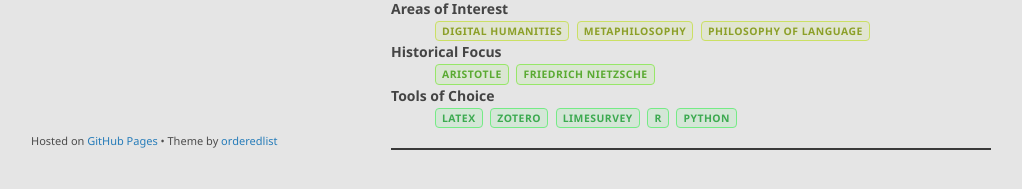
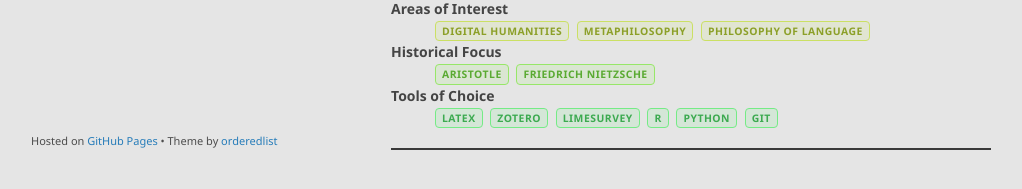
Before and after one commit to alephmembeth/alephmembeth.github.io, a Jekyll site: the page built from index.md, in a window 1280 px wide and 1142 px high. Shown: the part 922-1111 px from the top of the window, without its empty margins (129-1151 px from the left). Built offline with Jekyll 4.4.1, drawn with Linux system fonts in a browser that asks for light colours.

Commit message:
Update index.md

```diff
--- a/index.md
+++ b/index.md
@@ -39,7 +39,7 @@ By the way, the portrait to the left (or above, if you’re on a mobile device)
    <dt>Historical Focus</dt>
       <dd><span class = "label color-5">Aristotle</span> <span class = "label color-5">Friedrich Nietzsche</span></dd>
    <dt>Tools of Choice</dt>
-      <dd><span class = "label color-6">LaTeX</span> <span class = "label color-6">Zotero</span> <span class = "label color-6">LimeSurvey</span> <span class = "label color-6">R</span> <span class = "label color-6">Python</span></dd>
+      <dd><span class = "label color-6">LaTeX</span> <span class = "label color-6">Zotero</span> <span class = "label color-6">LimeSurvey</span> <span class = "label color-6">R</span> <span class = "label color-6">Python</span> <span class = "label color-6">Git</span></dd>
 </dl>
 
 ***
```
